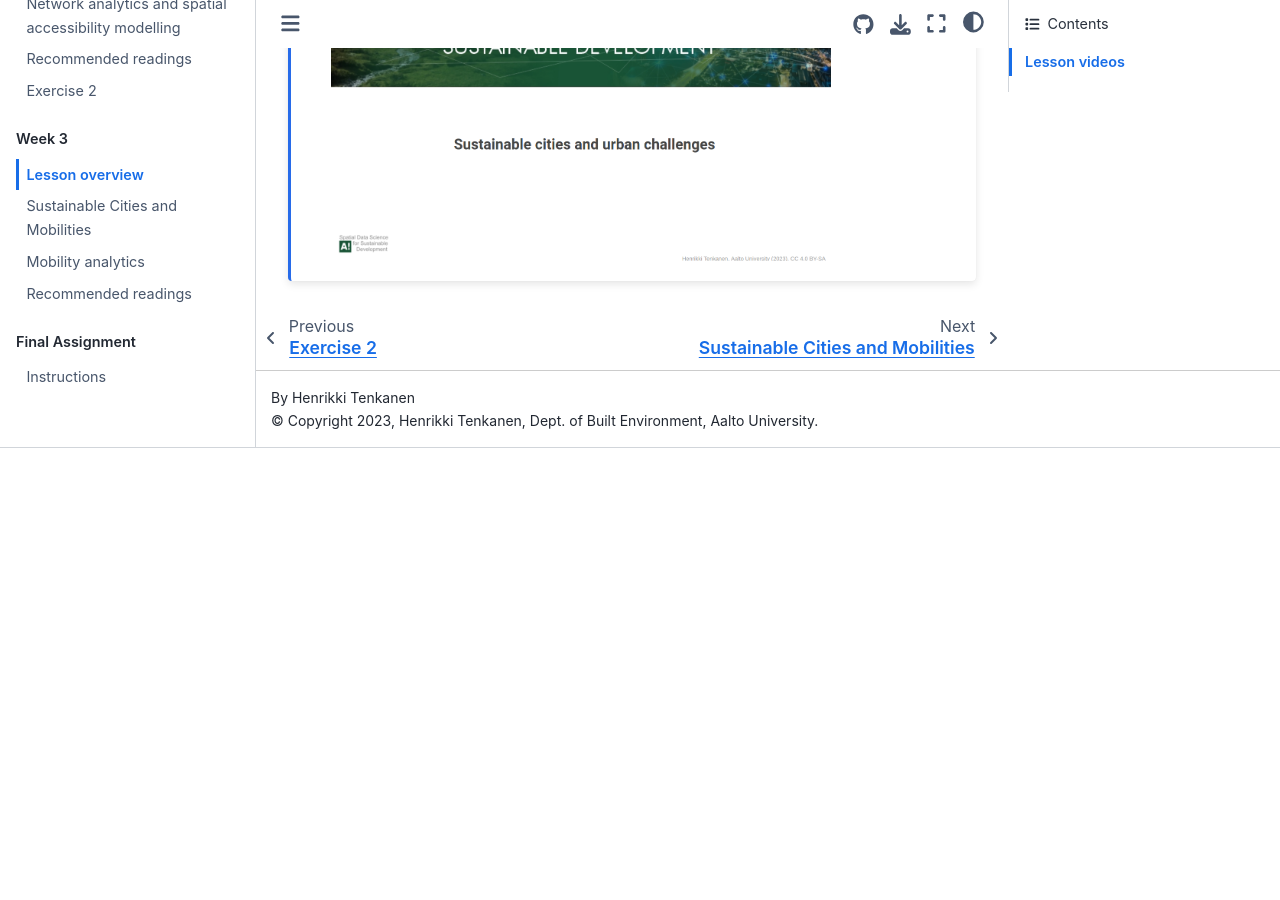
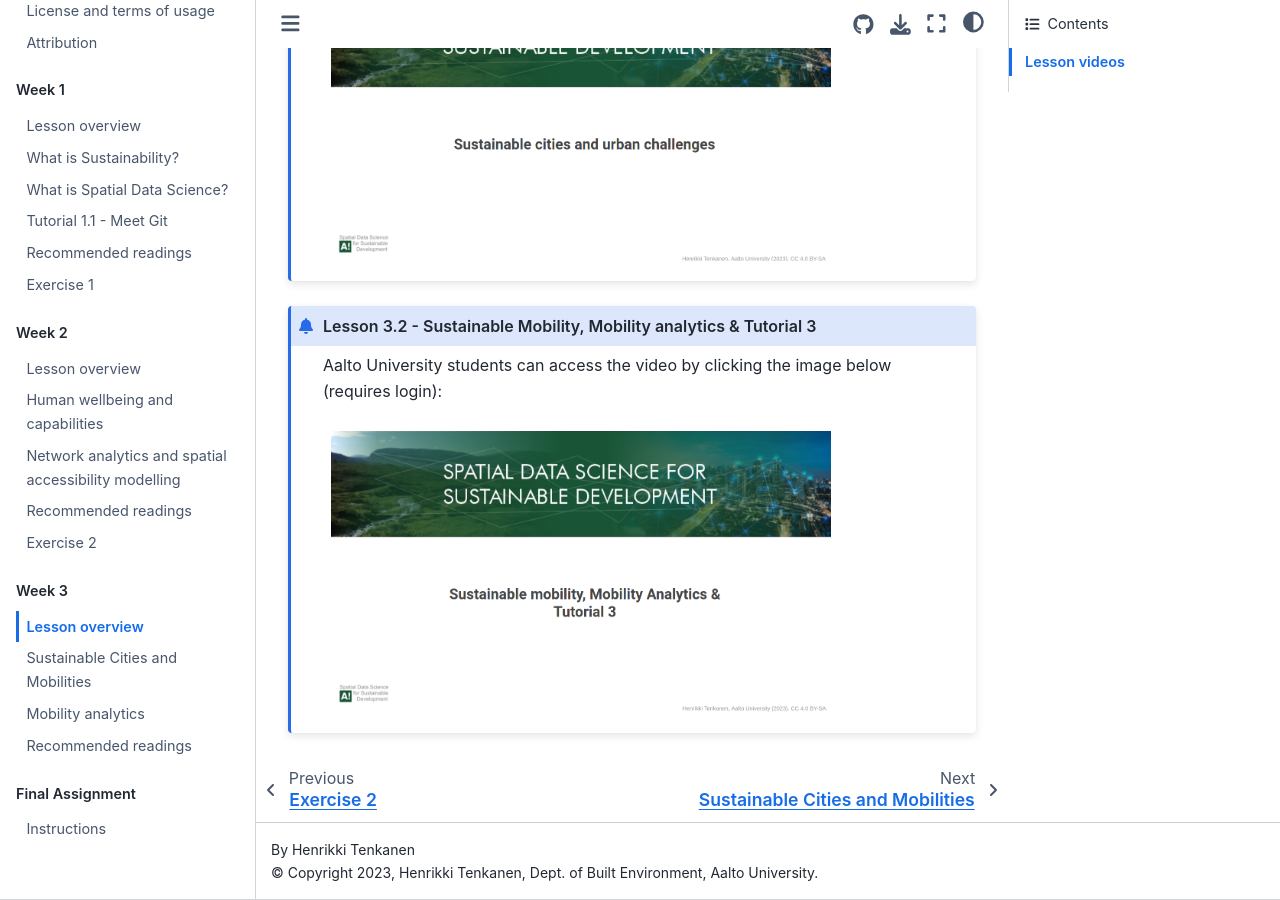
Before and after one commit to AaltoGIS/Sustainability-GIS, a Sphinx documentation site: the page built from source/lessons/L3/overview.rst, in a window 1280 px wide and 900 px high, scrolled down 516 px. Built offline with Sphinx 7.4.7 and the Sphinx Book theme 1.1.4, drawn with Linux system fonts in a browser that asks for light colours; pages that are not in the unit, such as notebooks, are missing from menus; before the commit the page ends 964 px from its top, so only the background shows below that.

Commit message:
Add video 3.2

```diff
--- a/source/lessons/L3/overview.rst
+++ b/source/lessons/L3/overview.rst
@@ -21,16 +21,16 @@ Lesson videos
        :align: left
 
 
-..    .. admonition:: Lesson 3.2 - Mobility analytics
+.. admonition:: Lesson 3.2 - Sustainable Mobility, Mobility analytics & Tutorial 3
 
-        Aalto University students can access the video by clicking the image below (requires login):
+   Aalto University students can access the video by clicking the image below (requires login):
 
-        .. figure:: img/SDS4SD_Lesson_3.2.png
-            :target: https://aalto.cloud.panopto.eu/Panopto/Pages/Viewer.aspx?id=6f887be7-5d2f-426f-8954-ae280113c249
-            :width: 500px
-            :align: left
+   .. figure:: img/SDS4SD_Lesson_3.2.png
+       :target: https://aalto.cloud.panopto.eu/Panopto/Pages/Viewer.aspx?id=15812435-ffde-4a3a-9ace-af94011ec013
+       :width: 500px
+       :align: left
 
-    .. admonition:: Lesson 3.3 - Trajectory data mining in Python
+..    .. admonition:: Lesson 3.3 - Trajectory data mining in Python
 
         Aalto University students can access the video by clicking the image below (requires login):
 
```
Also changed, not shown: source/lessons/L3/img/SDS4SD_Lesson_3.2.png.
